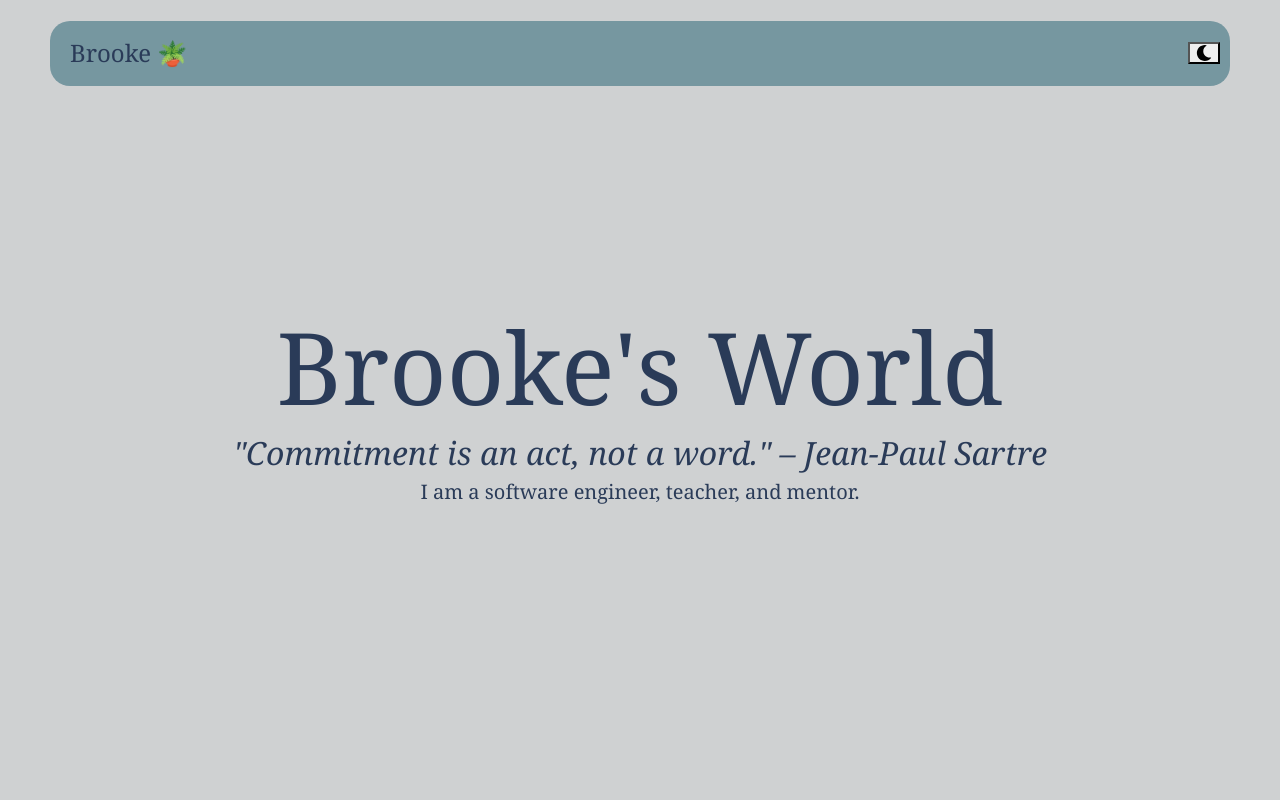
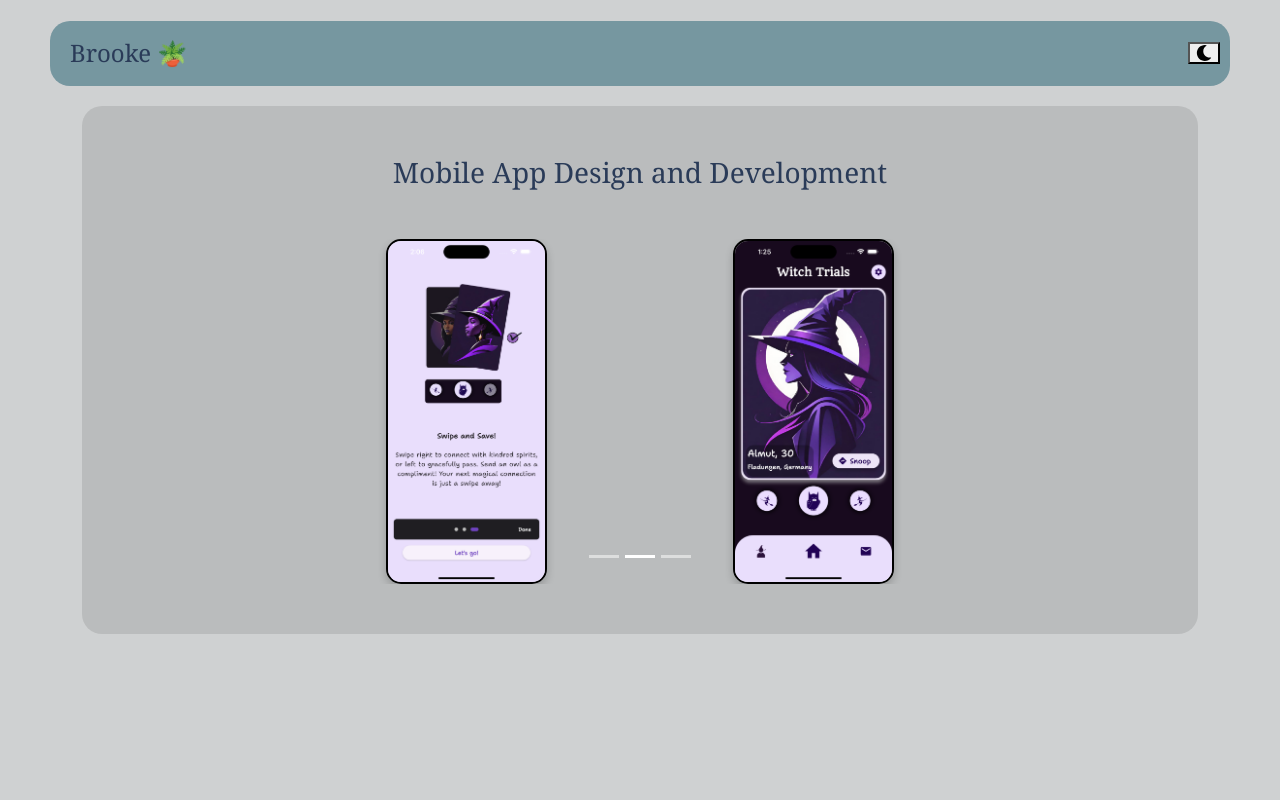
Before and after one commit to abrichards10/BrookesWorld, a React (Create React App) app: page / in a window 1280 px wide. Shown: the top 800 px of the page. Built offline with nearby package versions, Linux system fonts and the light colour scheme.

Commit message:
changed route

```diff
--- a/package.json
+++ b/package.json
@@ -1,6 +1,6 @@
 {
   "name": "brookes-world",
-  "homepage": "https://abrichards10.github.io/",
+  "homepage": "https://abrichards10.github.io/brookesworld",
   "version": "0.1.0",
   "private": true,
   "dependencies": {
--- a/src/App.js
+++ b/src/App.js
@@ -105,7 +105,7 @@ const App = () => {
           <Header toggleDarkMode={toggleDarkMode} isDarkMode={isDarkMode} />
           <div className="container">
             <Routes>
-              <Route path="/" element={<Home />} />
+              <Route path="/brookesworld" element={<Home />} />
               <Route path="/gallery" element={<Gallery />} />
             </Routes>
             <CarouselComponent />
```
